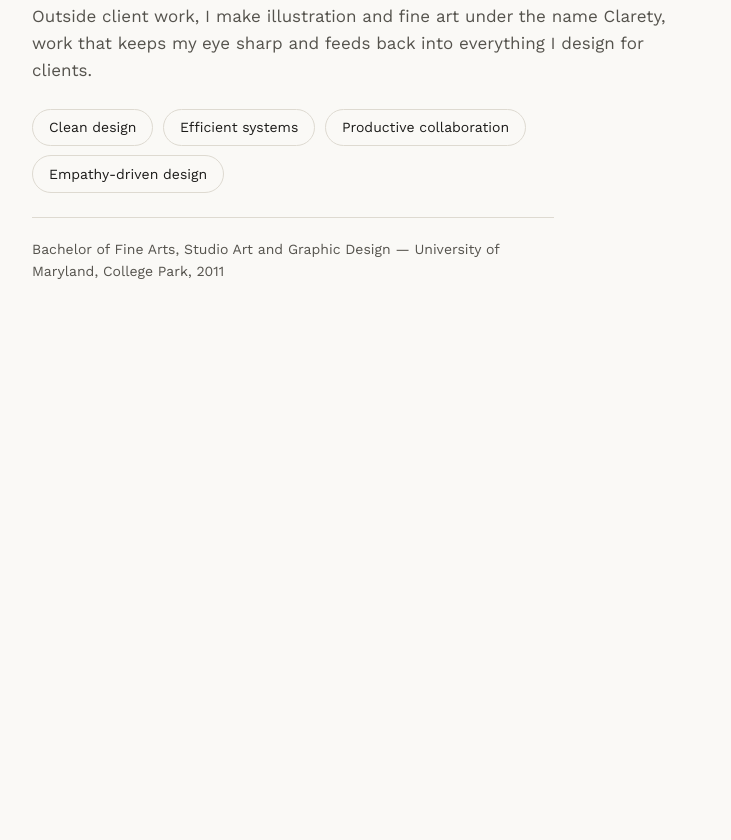
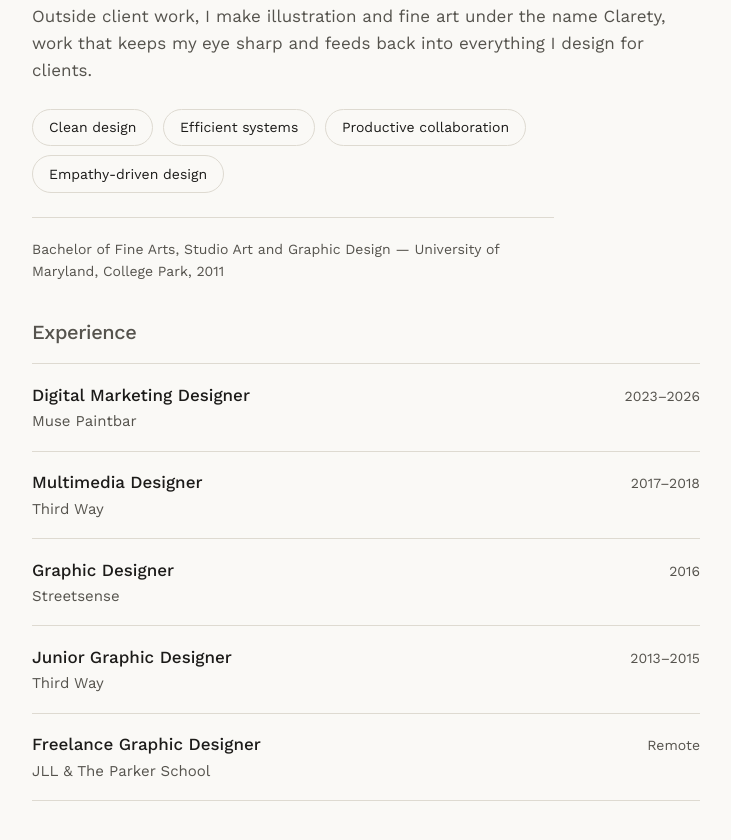
Before and after one commit to cbain122/clarebain.github.io, a plain HTML site: page pages/about.html in a window 1280 px wide. Shown: the part 610-1450 px from the top of the page, without its empty margins (426-1157 px from the left). Before the commit the page ends 952 px from the top, so only its background shows below. Drawn offline with nearby package versions, Linux system fonts and the light colour scheme.

Commit message:
Add files via upload

```diff
--- a/css/styles.css
+++ b/css/styles.css
@@ -417,6 +417,54 @@ img {
   color: var(--ink-soft);
 }
 
+/* Condensed experience timeline, echoing a resume without duplicating it */
+.exp-list {
+  margin-top: 2.5rem;
+}
+
+.exp-list h2 {
+  font-size: var(--size-h3);
+  color: var(--ink-soft);
+  font-family: 'Work Sans', sans-serif;
+  font-weight: 500;
+  margin-bottom: 1.25rem;
+}
+
+.exp-item {
+  display: flex;
+  justify-content: space-between;
+  align-items: baseline;
+  gap: 1.5rem;
+  padding-block: 1.1rem;
+  border-top: 1px solid var(--line);
+}
+
+.exp-item:last-child {
+  border-bottom: 1px solid var(--line);
+}
+
+.exp-role {
+  font-weight: 500;
+}
+
+.exp-company {
+  color: var(--ink-soft);
+  font-size: 0.9375rem;
+}
+
+.exp-years {
+  color: var(--ink-soft);
+  font-size: var(--size-small);
+  white-space: nowrap;
+}
+
+@media (max-width: 500px) {
+  .exp-item {
+    flex-direction: column;
+    gap: 0.25rem;
+  }
+}
+
 /* ==========================================================================
    CONTACT PAGE
    ========================================================================== */
--- a/pages/about.html
+++ b/pages/about.html
@@ -37,7 +37,7 @@
       </div>
 
       <div class="about-text">
-        <p>I'm a senior designer with 10+ years leading brand identity, digital campaigns, and UX across every channel. My career has moved between mission-driven organizations and fast-moving consumer brands, from leading a policy think tank's brand relaunch to running an always-on retail marketing engine today.</p>
+        <p>I'm a senior designer with 10+ years leading brand identity, digital campaigns, and UX across every channel. My career has moved between mission-driven organizations and fast-moving consumer brands, from leading a policy think tank's brand relaunch to running an always-on retail marketing engine for a 25+ location consumer brand.</p>
 
         <p>I work independently and remotely, managing multiple concurrent projects with minimal oversight, and I care as much about the system behind the work as the work itself: the guidelines, templates, and processes that let good design hold up at scale, long after I've moved on to the next thing.</p>
 
@@ -51,6 +51,50 @@
         </ul>
 
         <p class="about-meta">Bachelor of Fine Arts, Studio Art and Graphic Design &mdash; University of Maryland, College Park, 2011</p>
+
+        <div class="exp-list">
+          <h2>Experience</h2>
+
+          <div class="exp-item">
+            <div>
+              <div class="exp-role">Digital Marketing Designer</div>
+              <div class="exp-company">Muse Paintbar</div>
+            </div>
+            <span class="exp-years">2023&ndash;2026</span>
+          </div>
+
+          <div class="exp-item">
+            <div>
+              <div class="exp-role">Multimedia Designer</div>
+              <div class="exp-company">Third Way</div>
+            </div>
+            <span class="exp-years">2017&ndash;2018</span>
+          </div>
+
+          <div class="exp-item">
+            <div>
+              <div class="exp-role">Graphic Designer</div>
+              <div class="exp-company">Streetsense</div>
+            </div>
+            <span class="exp-years">2016</span>
+          </div>
+
+          <div class="exp-item">
+            <div>
+              <div class="exp-role">Junior Graphic Designer</div>
+              <div class="exp-company">Third Way</div>
+            </div>
+            <span class="exp-years">2013&ndash;2015</span>
+          </div>
+
+          <div class="exp-item">
+            <div>
+              <div class="exp-role">Freelance Graphic Designer</div>
+              <div class="exp-company">JLL &amp; The Parker School</div>
+            </div>
+            <span class="exp-years">Remote</span>
+          </div>
+        </div>
       </div>
     </div>
   </div>
```
Also changed, not shown: index.html (+2 -2 lines), pages/contact.html (+2 -2 lines), pages/muse.html (+3 -3 lines), pages/work.html (+1 -1 lines).
